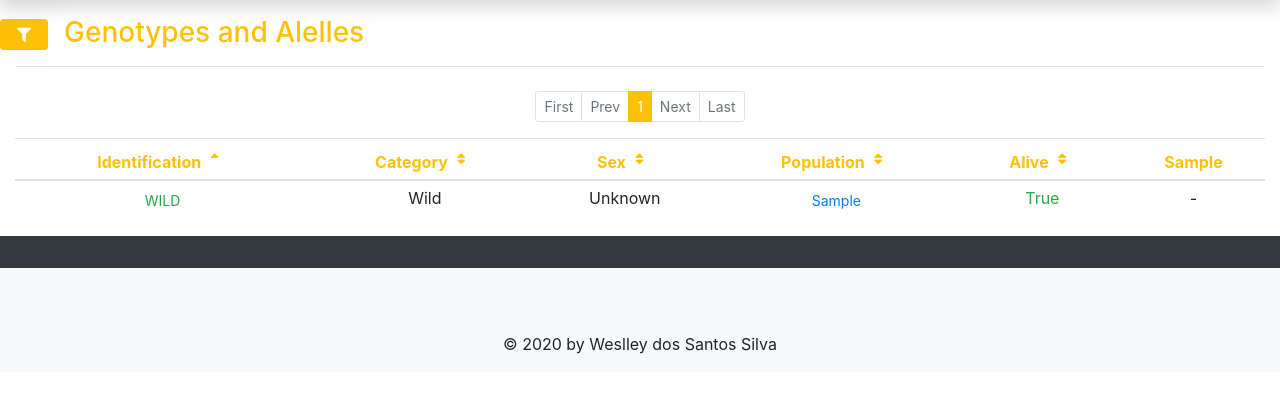
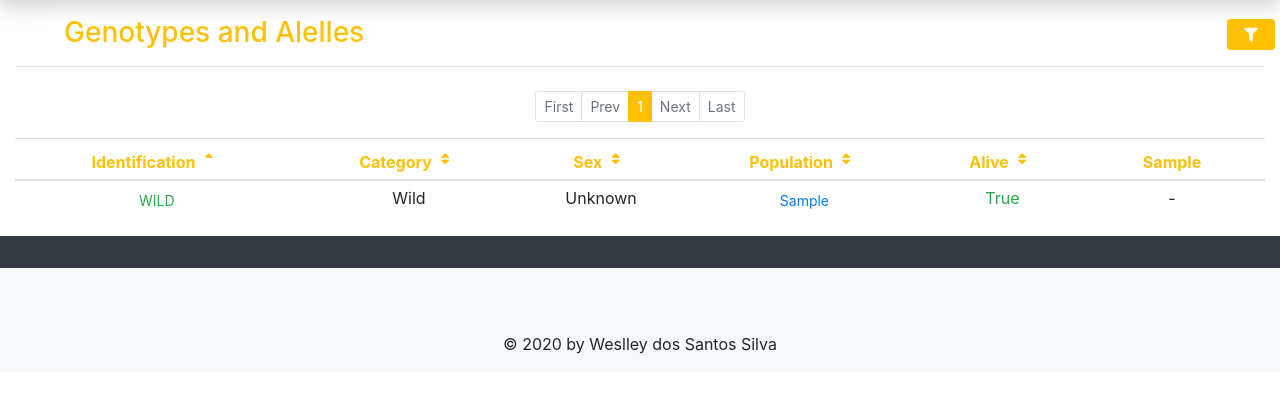
Before and after one commit to wesllews/LabBMC, a PHP site: page /1.prototipo/genotypes.php in a window 1280 px wide. Shown: the part 56-449 px from the top of the page. Run offline with PHP 8.4, Linux system fonts and the light colour scheme; data comes from the database, SQL or seed files in the repository; tables that the repository leaves empty hold one stand-in row (values such as "Sample post"); data that the repository does not hold is empty; some libraries are stand-ins or nearby versions.

Commit message:
Ajustes em Botão de locus

```diff
--- a/1.prototipo/css/labbmc.css
+++ b/1.prototipo/css/labbmc.css
@@ -98,7 +98,7 @@
   .filter{
       position:fixed;
       top:75px;
-      left:0px;
+      right:5px;
   }
 
 /*GRID AUTO-FLOW*/
@@ -116,7 +116,7 @@
 
 
 /* CHECKBOX COLOR*/
-.custom-checkbox .custom-control-input:checked ~ .custom-control-label::before {
-  border-color: #ffc107;
-  background-color: #ffc107;
-}
+  .custom-checkbox .custom-control-input:checked ~ .custom-control-label::before {
+    border-color: #ffc107;
+    background-color: #ffc107;
+  }
--- a/1.prototipo/genotypes.php
+++ b/1.prototipo/genotypes.php
@@ -298,7 +298,7 @@ $result_filter = $mysqli->query($sql_filter);
 
 						<?php else: ?>
 							<!-- Modal Button-->
-							<span type="button" class="text-warning" data-toggle="modal" data-target="#Modal<?php echo $value;?>">
+							<span type="button" class="btn btn-outline-light font-weight-bold text-warning border-0 py-0" data-toggle="modal" data-target="#Modal<?php echo $value;?>">
 								<?php echo ucfirst(str_replace('_',' ',$value)); ?>
 							</span>
 
--- a/1.prototipo/index.php
+++ b/1.prototipo/index.php
@@ -66,7 +66,7 @@ include 'header.php';
 			<!--Button-->
 			<div class="d-flex flex-column text-center h-25">
 				<a href="mainCaptivity.php" class="btn btn-warning mx-4 rounded-0 shadow-sm my-2">Captivity</a>
-				<a href="wild.php" class="btn btn-warning mx-4 rounded-0 shadow-sm my-2">Wild</a>
+				<a href="mainWild.php" class="btn btn-warning mx-4 rounded-0 shadow-sm my-2">Wild</a>
 		    </div>
 		</div>
 
```
